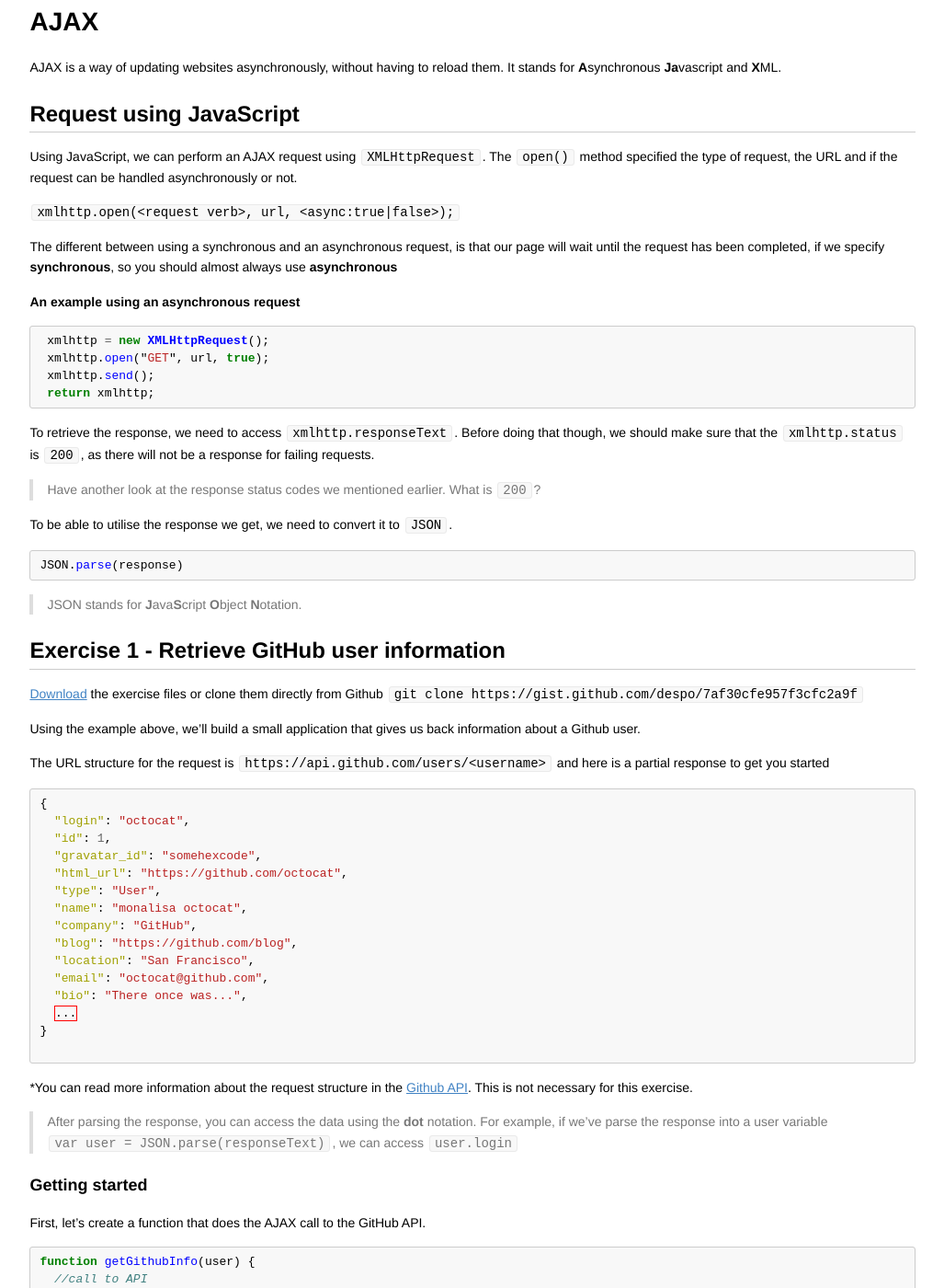
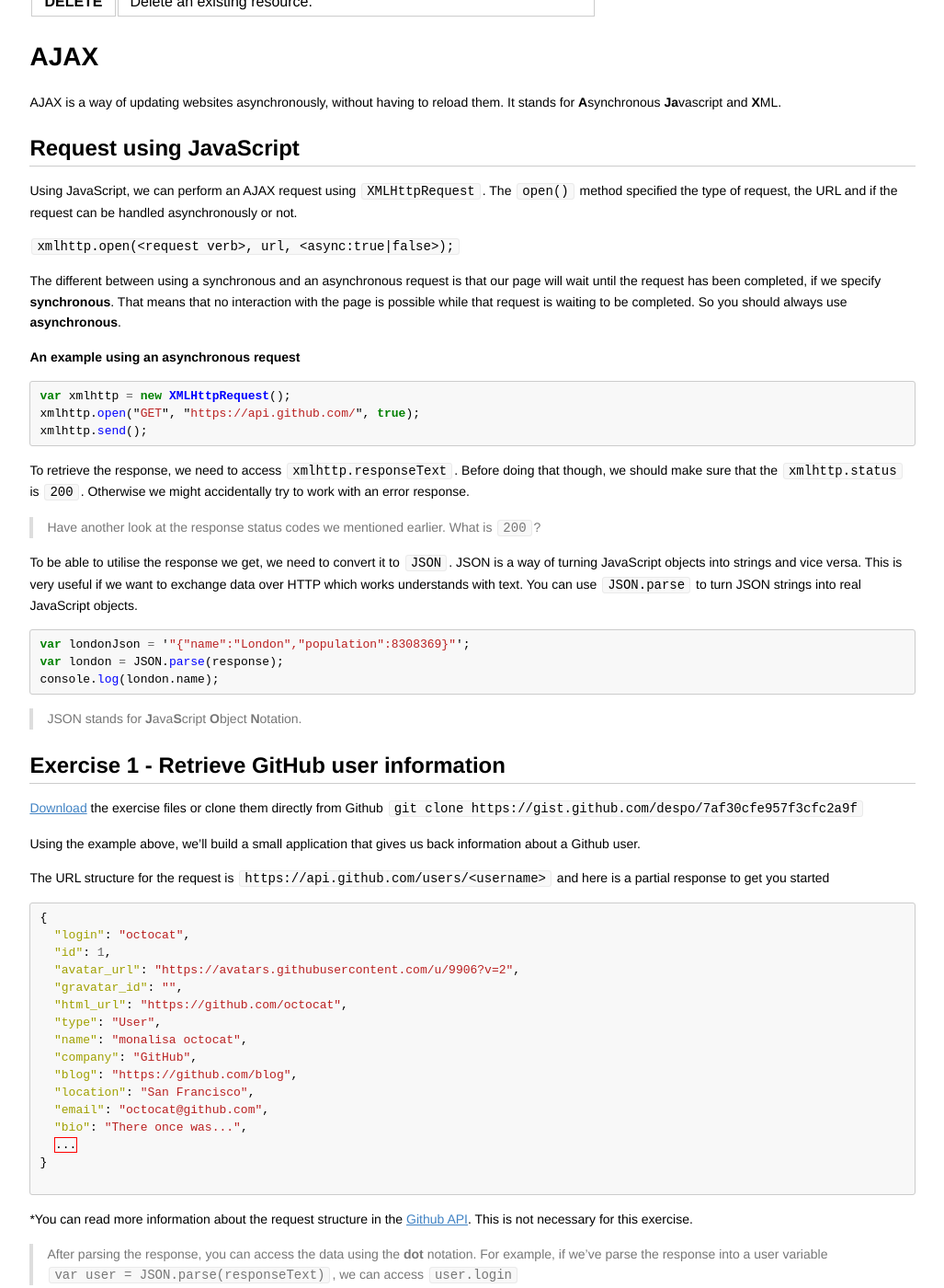
Before and after one commit to codebar/tutorials, a Jekyll site: the page built from js/lesson4/tutorial.md, in a window 1280 px wide and 1400 px high, scrolled down 1576 px. Shown: the whole window at 92% size, without its empty margins (126-1153 px from the left). Built offline with Jekyll 4.4.1, drawn with Linux system fonts in a browser that asks for light colours; Markdown is read by kramdown in place of the engine named in the settings; some of the changed text lies outside the part shown.

Commit message:
JS Lesson 4 update
The GitHub API changed and removed Gravatar URLs completely:
https://developer.github.com/changes/2014-09-05-removing-gravatar-id/

My students also had some trouble following the instructions given the very
loose structure. I added a bit more explanation around JSON and guidance for
implementing the XHR call method.

A student also mentioned that is what hard to follow because they didn't know
what the end goal of the tutorial is, so I added a link to the finished example
to the top.

````diff
--- a/js/lesson4/tutorial.md
+++ b/js/lesson4/tutorial.md
@@ -6,19 +6,22 @@ title: HTTP Requests, AJAX and APIs
 In the last lesson we've introduced [jQuery](http://jquery.com/download/).
 Today, we will be explaining HTTP Requests, using AJAX and APIs.
 
+Our goal is to implement a [Github User Finder](../../examples/github-user-finder/index.html)
+that allows us to look up GitHub users by the user name.
+
 ## Before we start...
 
 Don't forget to move the files for the exercises under your Github page folder. Commit each task you complete! If you are having trouble with this, ask your coach to help you out.
 
-#HTTP Requests
+# HTTP Requests
 
-##What are HTTP Requests?
+## What are HTTP Requests?
 
-Every time the browser fetches data from a server (which could be a page, an images, a script etc) it does it using HTTP. HTTP is the **H**&#x200b;yper<strong>T</strong>ext **T**&#x200b;ransport **P**&#x200b;rotocol. The server then gives back a **response**
+Every time the browser fetches data from a server (which could be a page, an images, a script etc) it does it using HTTP. HTTP is the **H**&#x200b;yper<strong>T</strong>ext **T**&#x200b;ransport **P**&#x200b;rotocol. The server then sends back a **response**
 
 Here is an example of the **GET** requests issued by the [wishlist tutorial](http://codebar.github.io/tutorials/examples/wishlist/index.html).
 
-*You can view any requests issued by a website by going to the Network (or Net) tab.
+\*You can view any requests issued by a website by going to the Network (or Net) tab.
 
 ![](assets/images/inspector_requests.png)
 
@@ -55,25 +58,29 @@ The `open()` method specified the type of request, the URL and if the request ca
 
  `xmlhttp.open(<request verb>, url, <async:true|false>);`
 
-The different between using a synchronous and an asynchronous request, is that our page will wait until the request has been completed, if we specify **synchronous**, so you should almost always use **asynchronous**
+The different between using a synchronous and an asynchronous request is that our page will wait until the request has been completed, if we specify **synchronous**. That means that no interaction with the page is possible while that request is waiting to be completed. So you should always use **asynchronous**.
 
 **An example using an asynchronous request**
 
 ```javascript
- xmlhttp = new XMLHttpRequest();
- xmlhttp.open("GET", url, true);
- xmlhttp.send();
- return xmlhttp;
+var xmlhttp = new XMLHttpRequest();
+xmlhttp.open("GET", "https://api.github.com/", true);
+xmlhttp.send();
 ```
 
-To retrieve the response, we need to access `xmlhttp.responseText`. Before doing that though, we should make sure that the `xmlhttp.status` is `200`, as there will not be a response for failing requests.
+To retrieve the response, we need to access `xmlhttp.responseText`. Before doing that though, we should make sure that the `xmlhttp.status` is `200`. Otherwise we might accidentally try to work with an error response.
 
 > Have another look at the response status codes we mentioned earlier. What is `200`?
 
-To be able to utilise the response we get, we need to convert it to `JSON`.
+To be able to utilise the response we get, we need to convert it to `JSON`. JSON
+is a way of turning JavaScript objects into strings and vice versa. This is very
+useful if we want to exchange data over HTTP which works understands with text.
+You can use `JSON.parse` to turn JSON strings into real JavaScript objects.
 
 ```js
-JSON.parse(response)
+var londonJson = '"{"name":"London","population":8308369}"';
+var london = JSON.parse(response);
+console.log(london.name);
 ```
 
 > JSON stands for &#x200b;**J**&#x200b;ava&#x200b;**S**&#x200b;cript &#x200b;**O**&#x200b;bject &#x200b;**N**&#x200b;otation.
@@ -90,7 +97,8 @@ The URL structure for the request is `https://api.github.com/users/<username>` a
 {
   "login": "octocat",
   "id": 1,
-  "gravatar_id": "somehexcode",
+  "avatar_url": "https://avatars.githubusercontent.com/u/9906?v=2",
+  "gravatar_id": "",
   "html_url": "https://github.com/octocat",
   "type": "User",
   "name": "monalisa octocat",
@@ -104,7 +112,7 @@ The URL structure for the request is `https://api.github.com/users/<username>` a
 
 ```
 
-*You can read more information about the request structure in the [Github API](http://developer.github.com/v3/users/#response). This is not necessary for this exercise.
+\*You can read more information about the request structure in the [Github API](http://developer.github.com/v3/users/#response). This is not necessary for this exercise.
 
 > After parsing the response, you can access the data using the **dot** notation. For example, if we've parse the response into a user variable `var user = JSON.parse(responseText)`, we can access `user.login`
 
@@ -113,8 +121,11 @@ The URL structure for the request is `https://api.github.com/users/<username>` a
 First, let's create a function that does the AJAX call to the GitHub API.
 
 ```js
-function getGithubInfo(user) {
-  //call to API
+function getGithubInfo(username) {
+  var xhr = new XMLHttpRequest();
+  xhr.open(...);
+
+  return xhr;
 }
 ```
 
@@ -125,11 +136,10 @@ To test this out, let's handle the keypress on the input field. We want this to
 ```js
 $(document).ready(function(){
   $(document).on('keypress', '#username', function(e){
-    if (e.which == 13) {
+    if (e.which === 13) {
       // get val() from input field
 
-     // assign getGithubUserInfo(username) to a variable response
-
+      // assign getGithubUserInfo(username) to a variable response
     }
   })
 });
@@ -161,9 +171,8 @@ The `showUser(user)` function should:
 
 2. Add a link to the user's Github profile in `#profile .information`. The link should have a class `profile`
 
-3. Add an image in `#profile .avatar`. To do that, you can use the `gravatar_id` in this URL template `<img src="https://gravatar.com/avatar/<gravatar_id>?s=220" />`
-
-*You can read more about [Gravatar Image Requests](http://uk.gravatar.com/site/implement/images/).
+3. Add an image in `#profile .avatar`. To do that, you can use the `avatar_url`
+   from the response.
 
 > Don't forget to call `showUser()` from the function handling the keypress!
 
````
